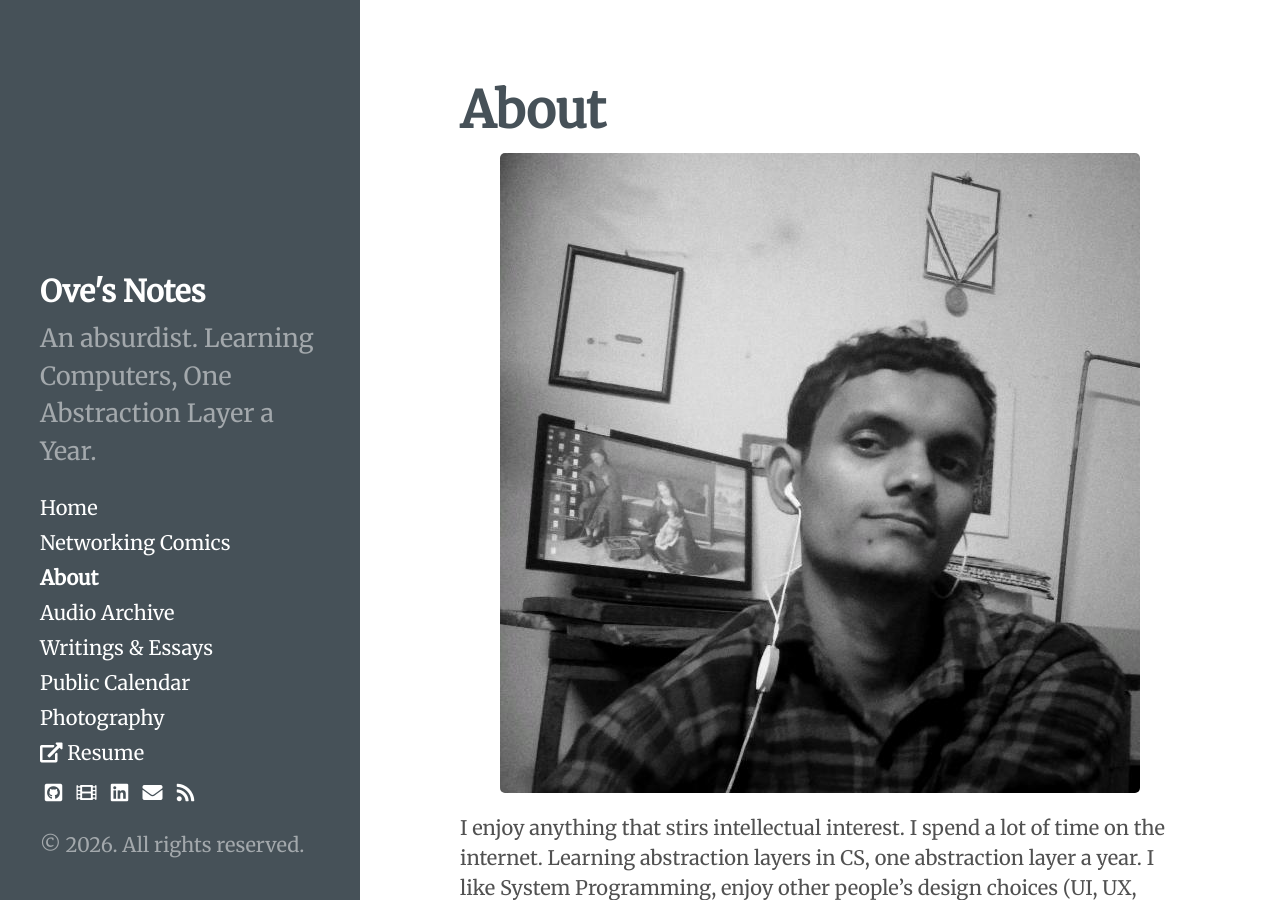
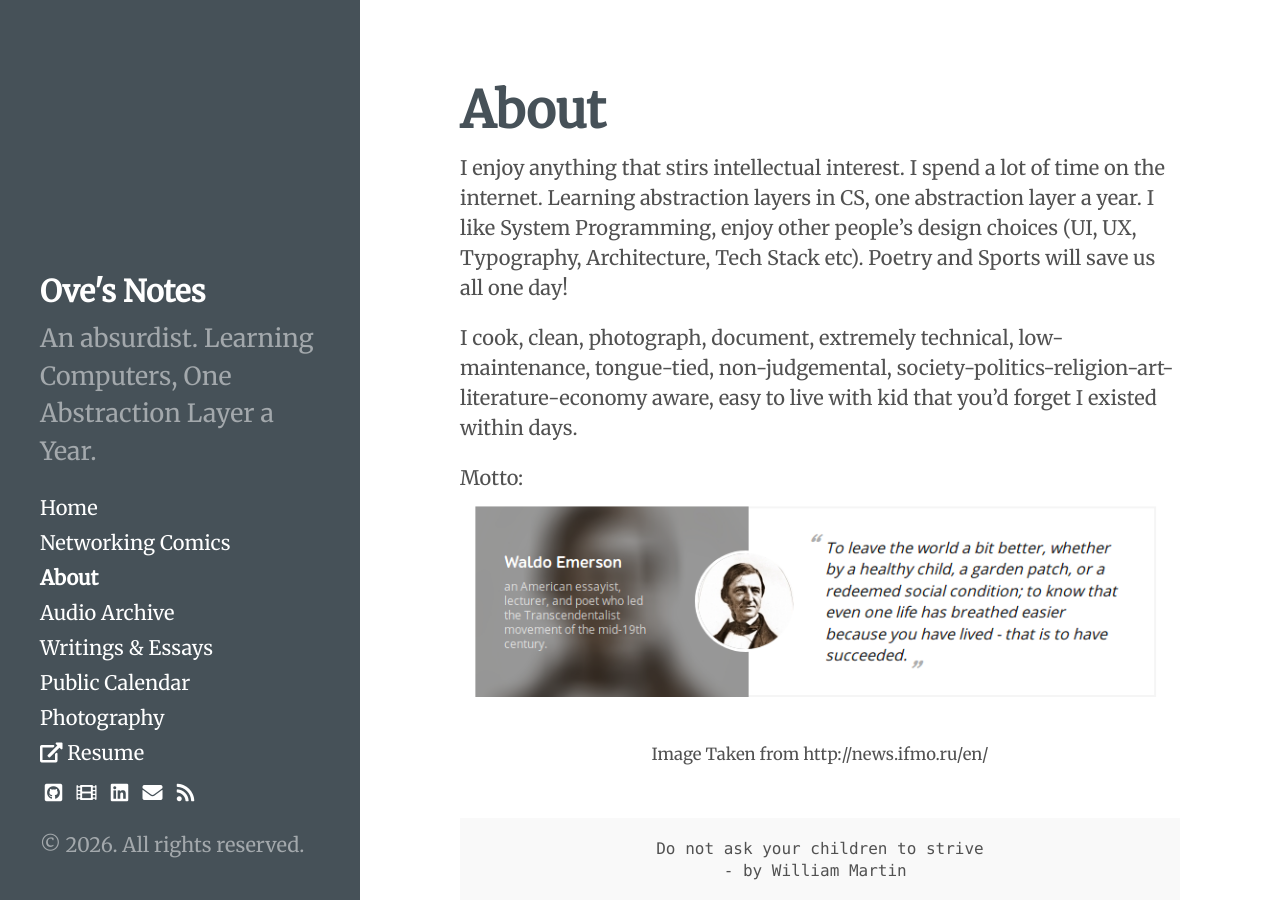
Before and after one commit to ovebepari/ovebepari.github.io, a Jekyll site: the page built from about.md, in a window 1280 px wide and 900 px high. Built offline with Jekyll 4.4.1, drawn with Linux system fonts in a browser that asks for light colours.

Commit message:
Removed dp

```diff
--- a/about.md
+++ b/about.md
@@ -2,10 +2,6 @@
 layout: page
 title: About
 ---
-
-<p align="center">
-<img src="/post_images/ove.jpg">
-</p>
 
 I enjoy anything that stirs intellectual interest. I spend a lot of time on the internet. Learning abstraction layers in CS, one abstraction layer a year. I like System Programming, enjoy other people's design choices (UI, UX, Typography, Architecture, Tech Stack etc). Poetry and Sports will save us all one day!
 
```
Also changed, not shown: post_images/ove.jpg (deleted).
